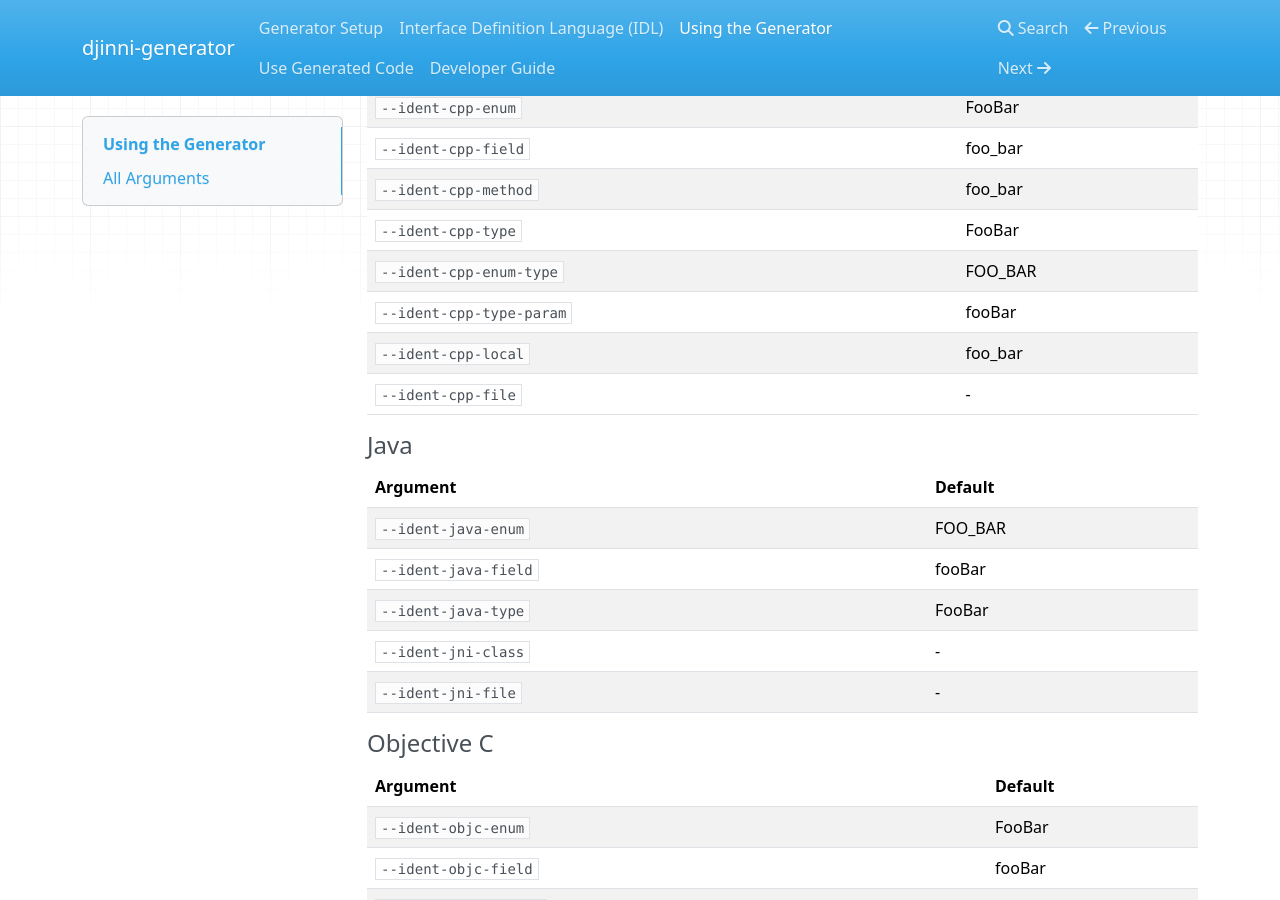
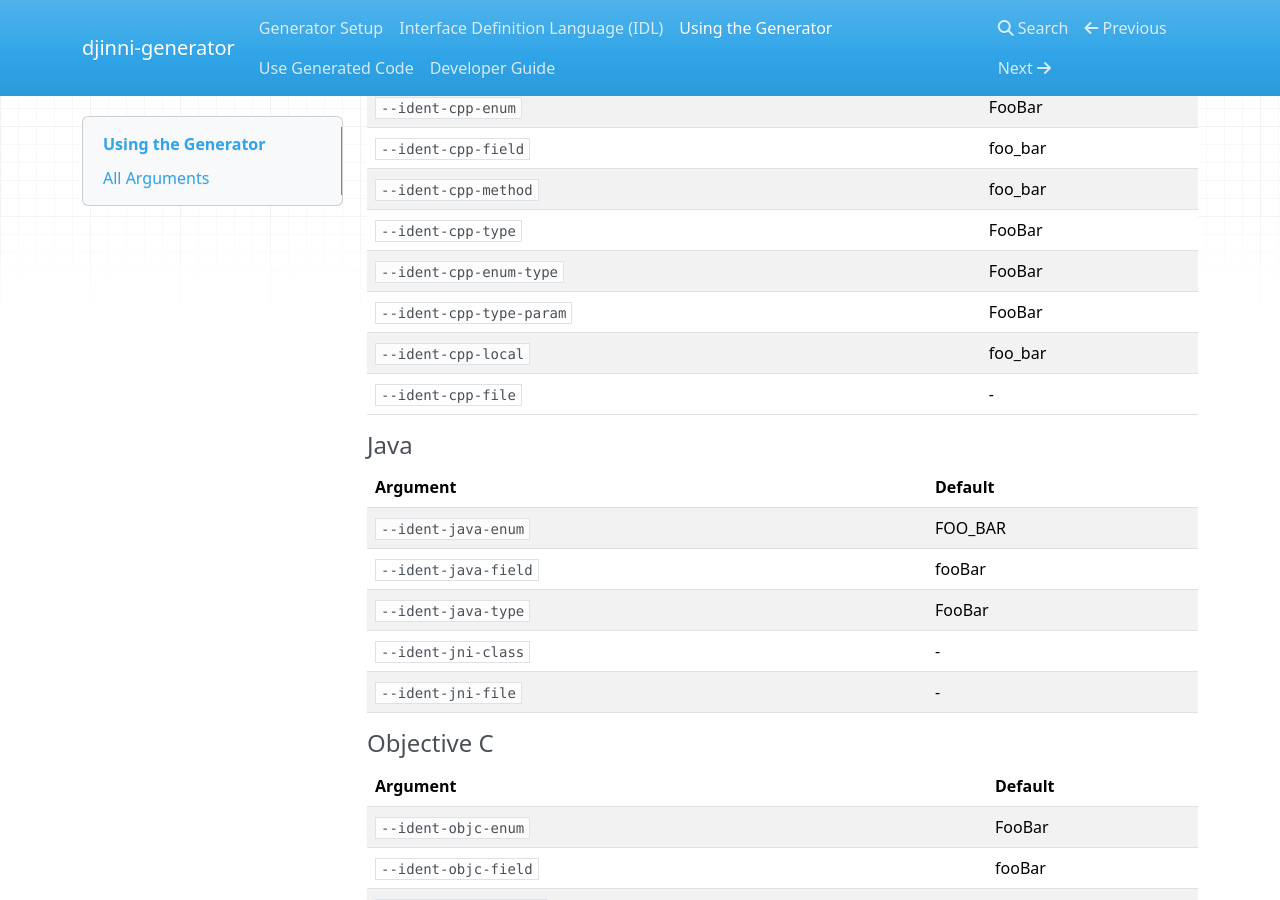
Before and after one commit to cross-language-cpp/djinni-generator, an MkDocs documentation site: the page built from docs/cli-usage.md, in a window 1280 px wide and 900 px high, scrolled down 6422 px. Built offline with MkDocs 1.6.1, drawn with Linux system fonts in a browser that asks for light colours; nearby versions of some CDN libraries.

Commit message:
Update docs/cli-usage.md
Co-authored-by: Leandro Freitas <freitass@gmail.com>

```diff
--- a/docs/cli-usage.md
+++ b/docs/cli-usage.md
@@ -203,8 +203,8 @@ The best way to find out how that works is playing around with different values
 | `--ident-cpp-field` | foo_bar |
 | `--ident-cpp-method` | foo_bar |
 | `--ident-cpp-type` | FooBar |
-| `--ident-cpp-enum-type` | FOO_BAR |
-| `--ident-cpp-type-param` | fooBar |
+| `--ident-cpp-enum-type` | FooBar |
+| `--ident-cpp-type-param` | FooBar |
 | `--ident-cpp-local` | foo_bar |
 | `--ident-cpp-file` | - |
 
```
